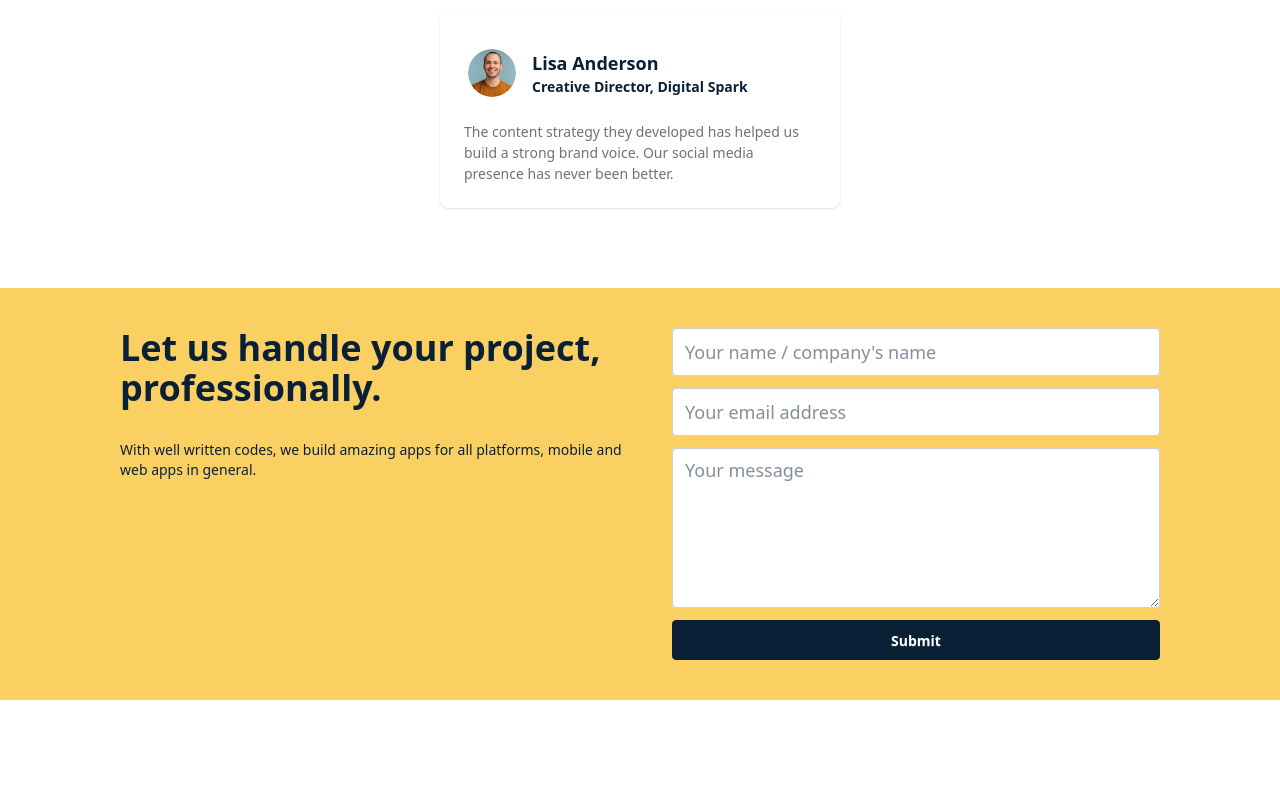
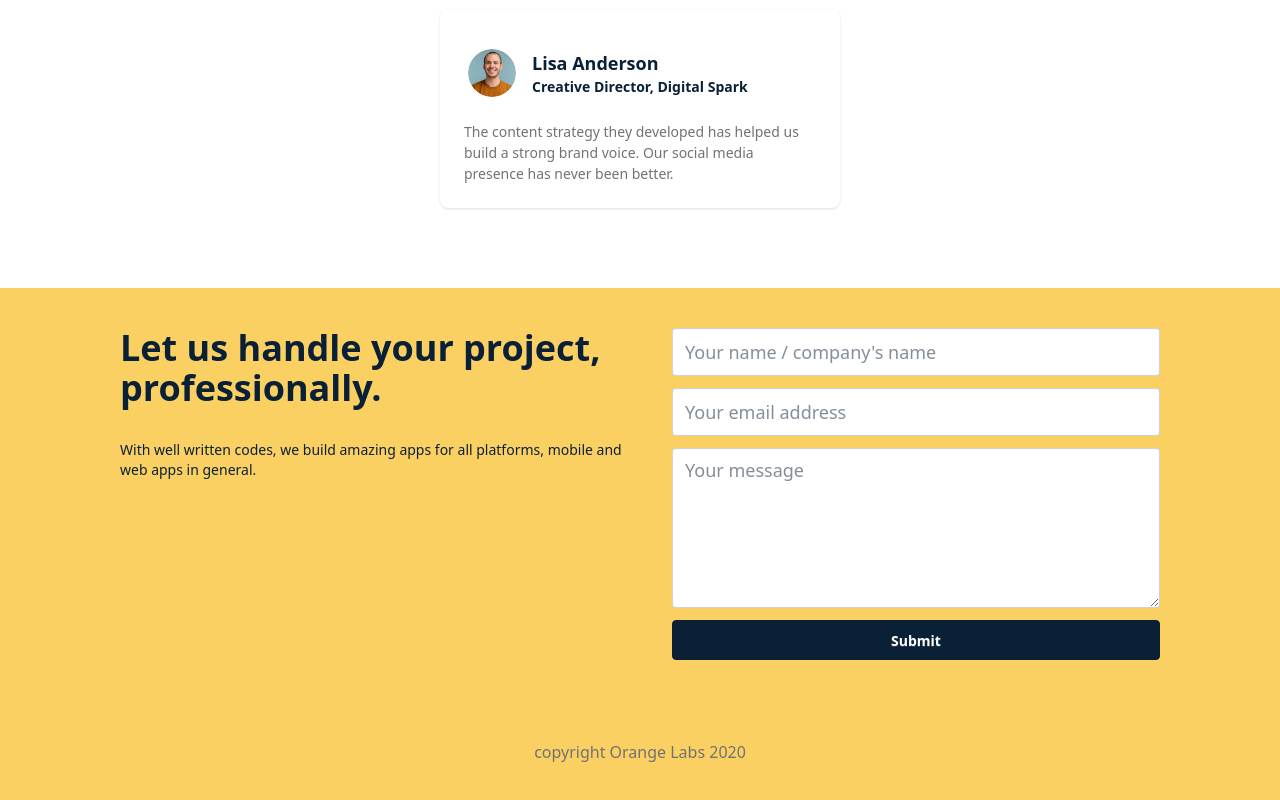
Before and after one commit to akmtasdikulislam/creative-agency, a React (Vite) app in the folder client/: page / in a window 1280 px wide. Shown: the part 2931-3731 px from the top of the page. Before the commit the page ends 3631 px from the top, so only its background shows below. Built offline with nearby package versions, Linux system fonts and the light colour scheme.

Commit message:
Add FooterSection to Home page: Integrate footer component into layout

```diff
--- a/client/src/pages/Home/Home.jsx
+++ b/client/src/pages/Home/Home.jsx
@@ -1,3 +1,4 @@
+import FooterSection from "@/components/sections/Home/FooterSection/FooterSection";
 import BrandPartners from "@components/sections/Home/BrandPartners/BrandPartners";
 import ContactSection from "@components/sections/Home/ContactSection/ContactSection";
 import MainHeader from "@components/sections/Home/MainHeader/MainHeader";
@@ -14,8 +15,7 @@ const Home = () => {
       <PortfolioSection />
       <ReviewSection />
       <ContactSection />
-      {/*
-      <ContactUs /> */}
+      <FooterSection />
     </main>
   );
 };
```
